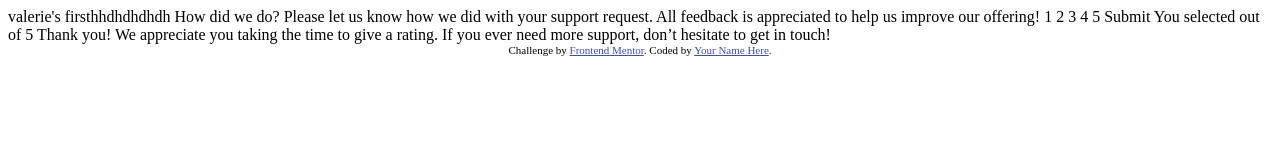
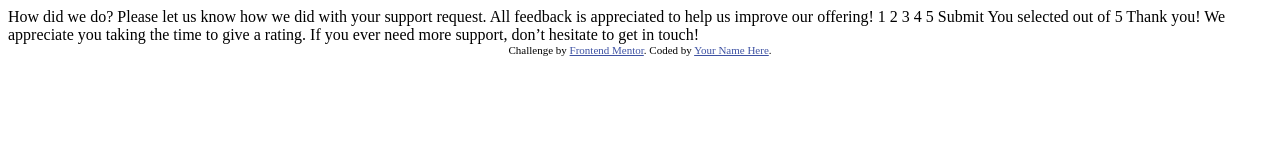
Before and after one commit to valerie-okpere/interactive-rating-component-main, a plain HTML site: page index.html in a window 1280 px wide. Drawn offline with Linux system fonts and the light colour scheme.

Commit message:
update index file

```diff
--- a/index.html
+++ b/index.html
@@ -15,8 +15,6 @@
   </style>
 </head>
 <body>
-
-  valerie's firsthhdhdhdhdh
 
   <!-- Rating state start -->
 
```
